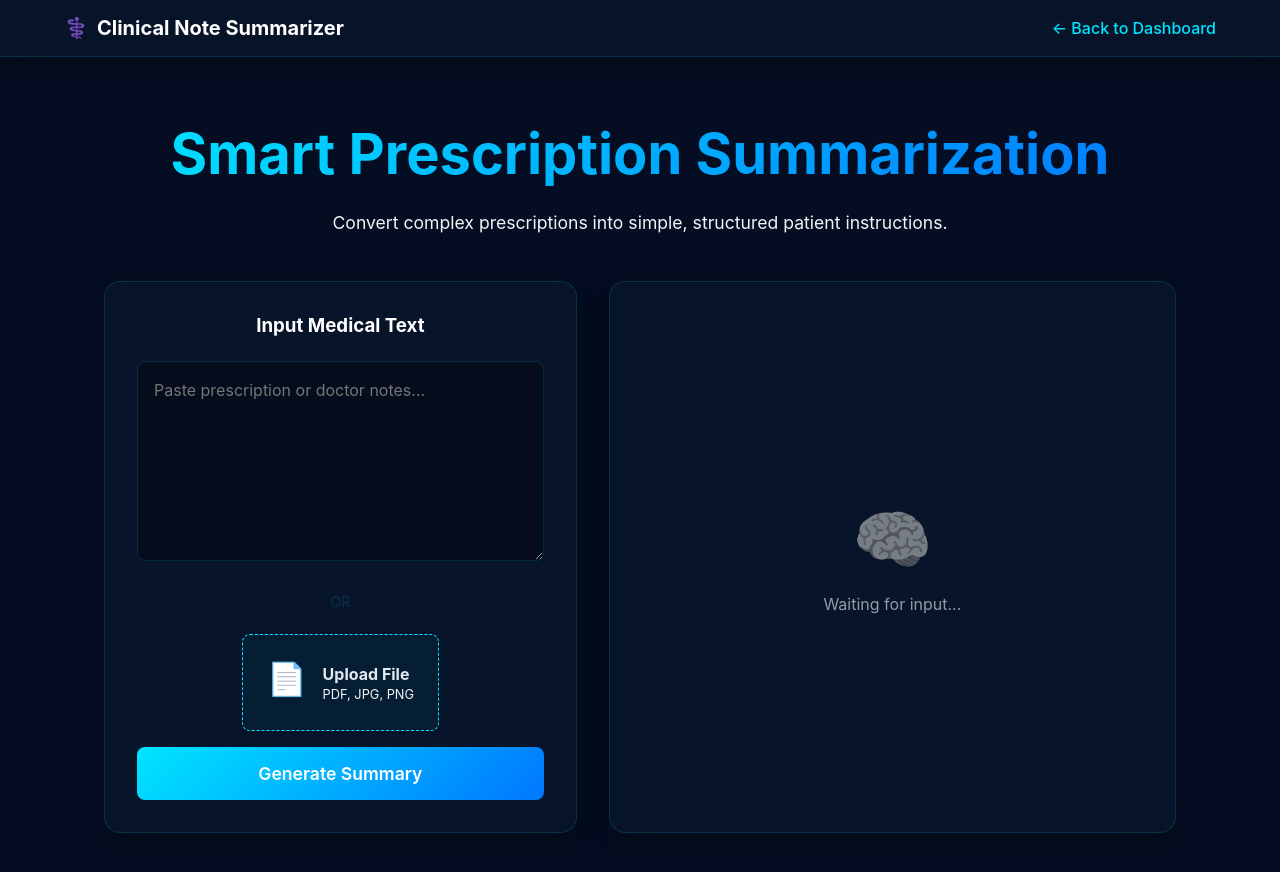
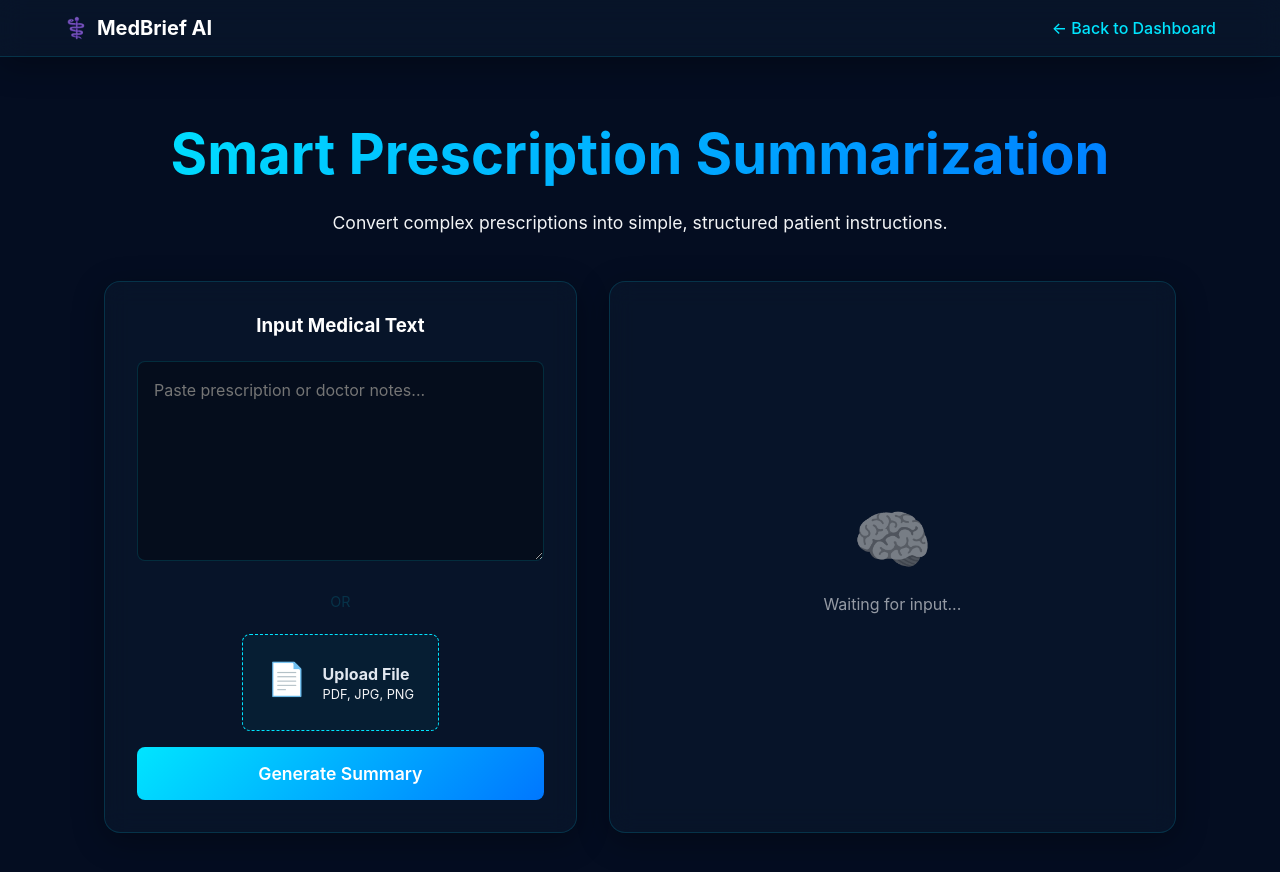
Before and after one commit to manya-n2/medbriefai, a React app in the folder frontend/: page /smart-summarization in a window 1280 px wide. Shown: the top 872 px of the page. Built offline with nearby package versions, Linux system fonts and the light colour scheme; the HTML template or start-up script is replaced by a standard one.

Commit message:
heading change

```diff
--- a/frontend/src/SmartSummarization.jsx
+++ b/frontend/src/SmartSummarization.jsx
@@ -61,7 +61,7 @@ const SmartSummarization = () => {
       <nav className="navbar glass mini-nav">
         <div className="nav-brand">
           <span className="logo-icon">⚕️</span>
-          <span className="app-name">Clinical Note Summarizer</span>
+          <span className="app-name">MedBrief AI</span>
         </div>
 
         {/* ✅ FIXED ROUTING */}
```
